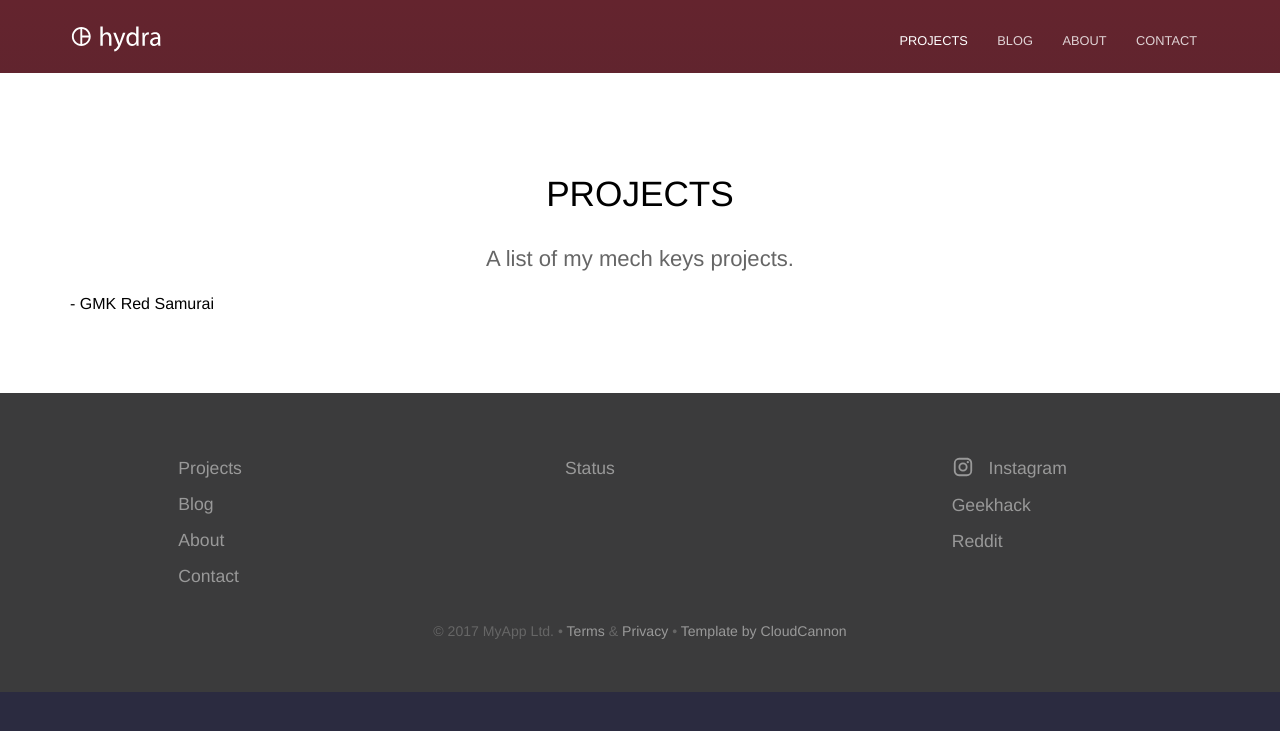
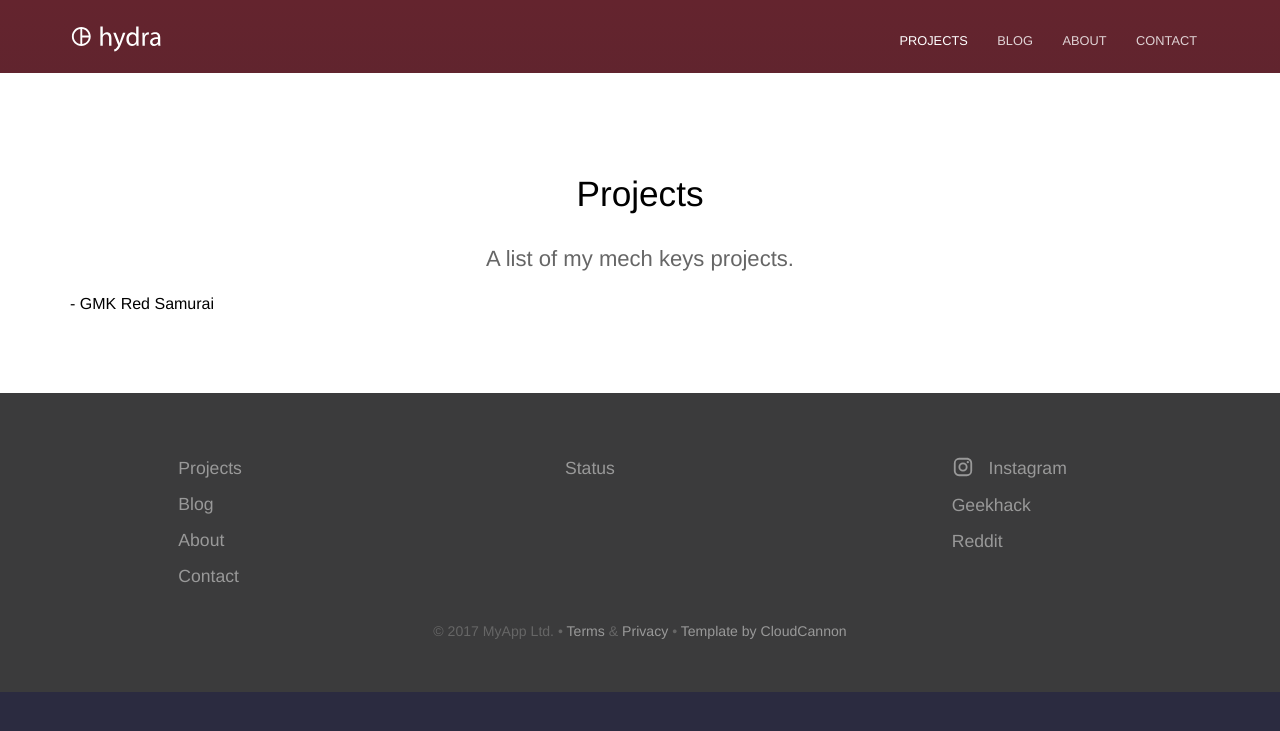
Before and after one commit to RedSunsRMK/redsunsrmk.github.io, a Jekyll site: the page built from pricing.html, in a window 1280 px wide. Shown: the top 731 px of the page. Built offline with Jekyll 4.4.1, drawn with Linux system fonts in a browser that asks for light colours.

```diff
--- a/pricing.html
+++ b/pricing.html
@@ -1,6 +1,6 @@
 ---
 title: Projects
-heading: PROJECTS
+heading: Projects
 description: A list of my mech keys projects.
 ---
 
```
